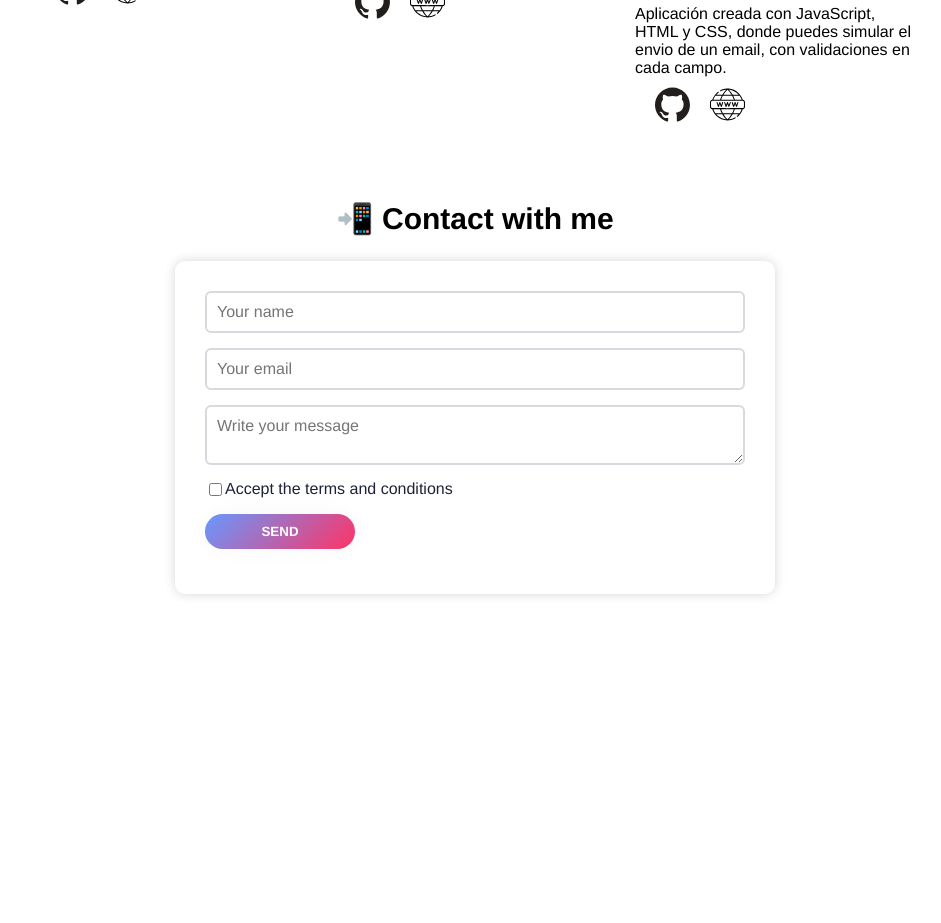
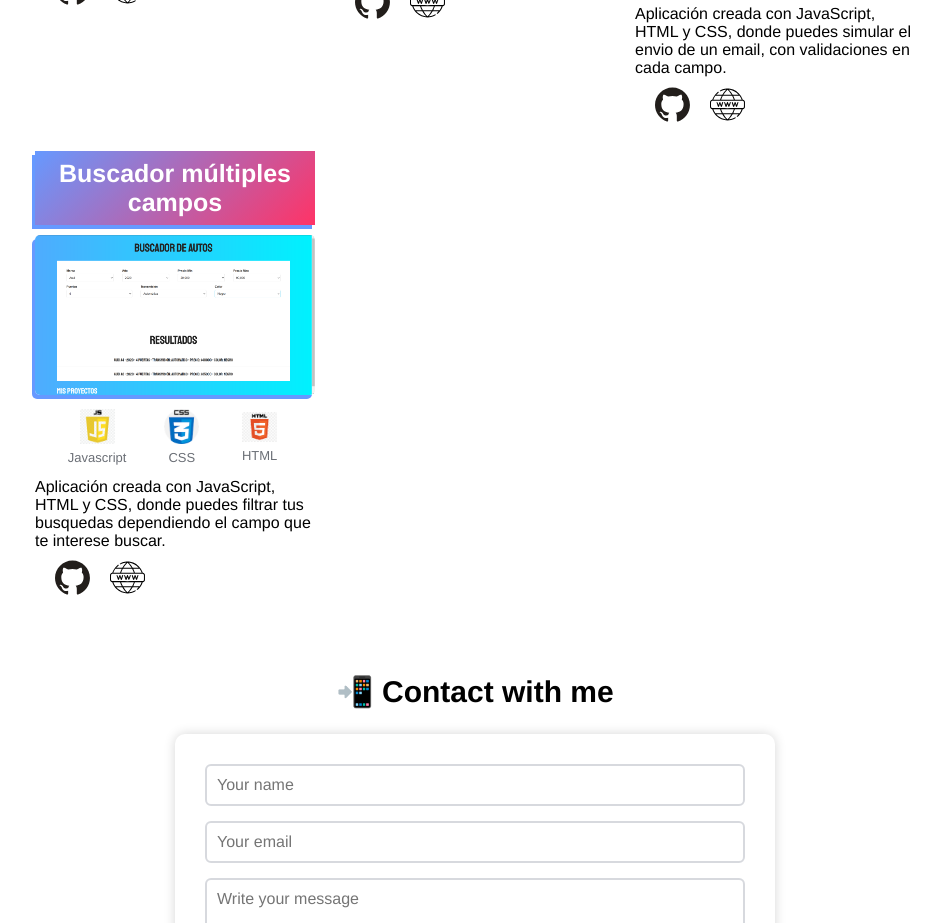
Before and after one commit to Freskiee/portfolio, a React (Create React App) app: page / in a window 1280 px wide. Shown: the part 2260-3183 px from the top of the page, without its empty margins (165-1106 px from the left). Before the commit the page ends 2924 px from the top, so only its background shows below. Built offline with nearby package versions, Linux system fonts and the light colour scheme.

Commit message:
feat: proyecto busqueda multiple agregado

```diff
--- a/src/components/Projects/ProjectsData.js
+++ b/src/components/Projects/ProjectsData.js
@@ -18,6 +18,7 @@ import tareasProject from "../../images/projects/todo.jpg";
 import blackjackProject from '../../images/projects/blackjack.png';
 import carritoCompras from '../../images/projects/carritoCompras.png';
 import simuladorEmail from '../../images/projects/enviar_email.png';
+import buscadorMultiple from '../../images/projects/buscador-autos.png';
 
 export const projectsPortfolio = [
     {
@@ -134,4 +135,17 @@ export const projectsPortfolio = [
         repository: "https://github.com/Freskiee/simulador-de-envios-de-email",
         website: "https://simulador-email-freskiee.netlify.app/",
     },
+    {
+        title: "Buscador múltiples campos",
+        image: buscadorMultiple,
+        techs: [
+            { name: "Javascript", src: jsImage },
+            { name: "CSS", src: cssImage },
+            { name: "HTML", src: htmlImage },
+        ],
+        description:
+            "Aplicación creada con JavaScript, HTML y CSS, donde puedes filtrar tus busquedas dependiendo el campo que te interese buscar.",
+        repository: "https://github.com/Freskiee/buscador-multiples-campos",
+        website: "https://buscador-multiple-freskiee.netlify.app/",
+    },
 ];
```
Also changed, not shown: src/images/projects/buscador-autos.png (added).
